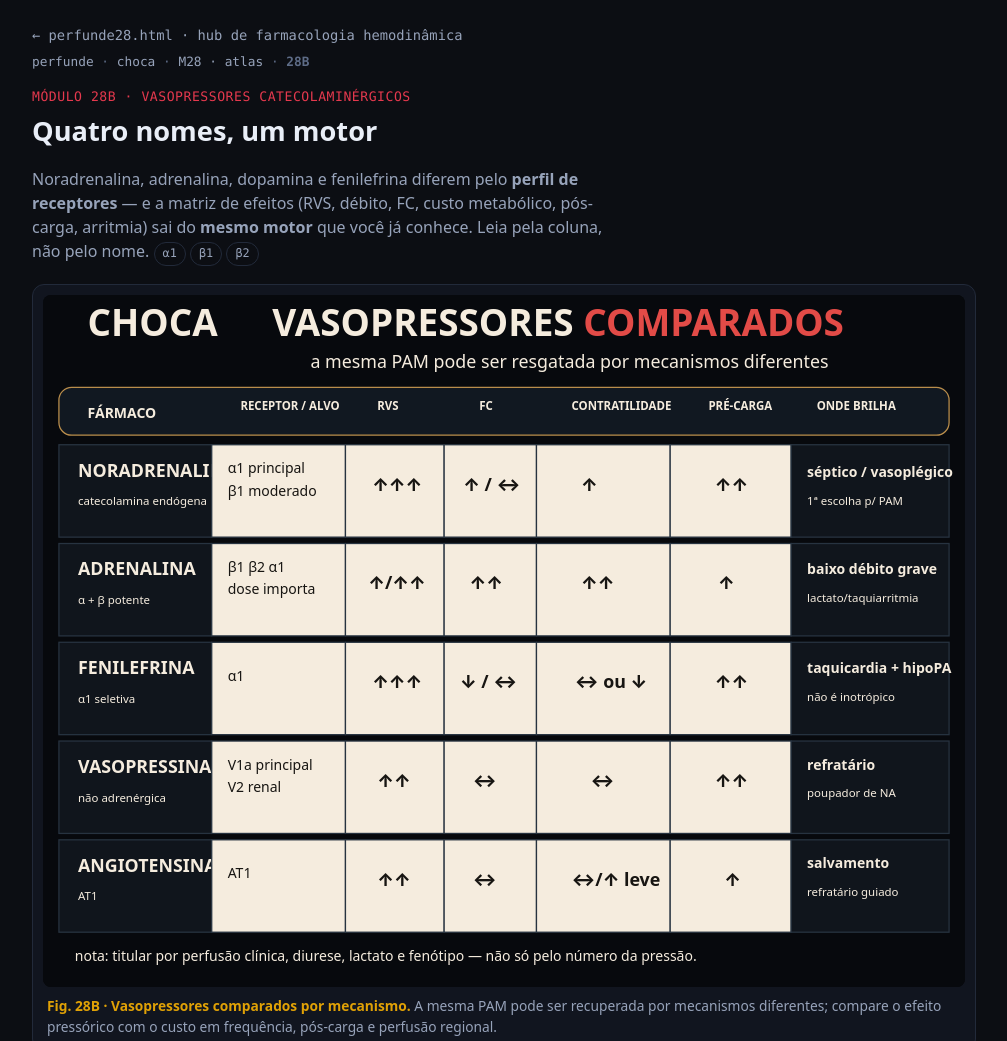
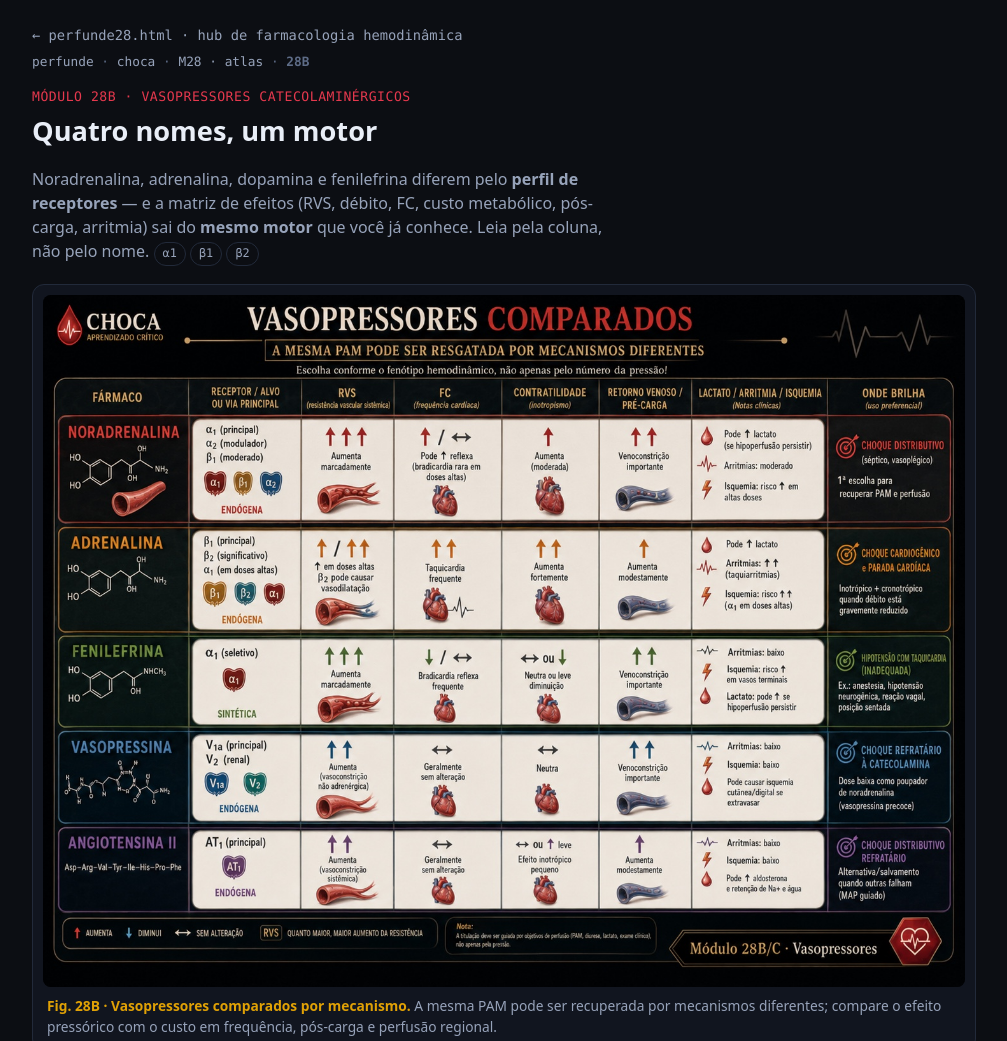
Before and after one commit to Drmcoelho/Choca, a website: page perfunde28b.html in a window 1280 px wide. Shown: the top 1041 px of the page, without its empty margins (136-1143 px from the left). Drawn offline with Linux system fonts and the light colour scheme.

Commit message:
assets: use final raster figures in perfunde28b

```diff
--- a/perfunde28b.html
+++ b/perfunde28b.html
@@ -61,7 +61,7 @@ footer{margin-top:34px;padding-top:14px;border-top:1px solid var(--line);font-fa
 
   <div class="m28-fig-group" aria-label="Figuras de vasopressores">
 <figure class="m28-fig-viva" data-fig="vasopressores-comparados">
-  <img src="assets/m28/figures/vasopressores-comparados.svg" alt="Matriz de vasopressores por receptor, resistência vascular, frequência, contratilidade, pré-carga, riscos e uso preferencial." loading="lazy" decoding="async">
+  <img src="assets/m28/figures/vasopressores-comparados.jpg" alt="Matriz de vasopressores por receptor, resistência vascular, frequência, contratilidade, pré-carga, riscos e uso preferencial." loading="lazy" decoding="async">
   <figcaption><b>Fig. 28B · Vasopressores comparados por mecanismo.</b> A mesma PAM pode ser recuperada por mecanismos diferentes; compare o efeito pressórico com o custo em frequência, pós-carga e perfusão regional.</figcaption>
 </figure>
 <figure class="m28-fig-viva" data-fig="noradrenalina-resgatar-pam">
```
